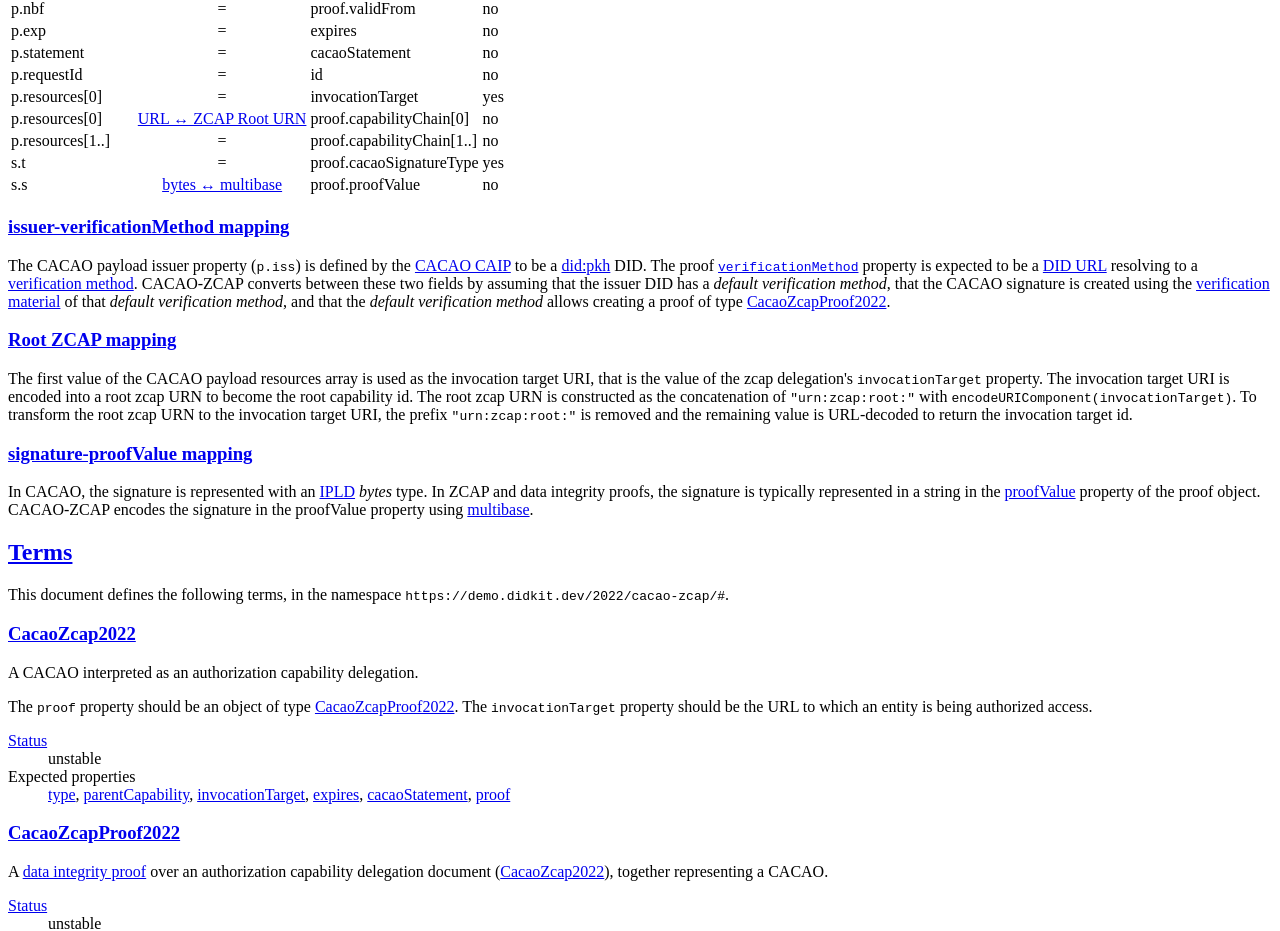
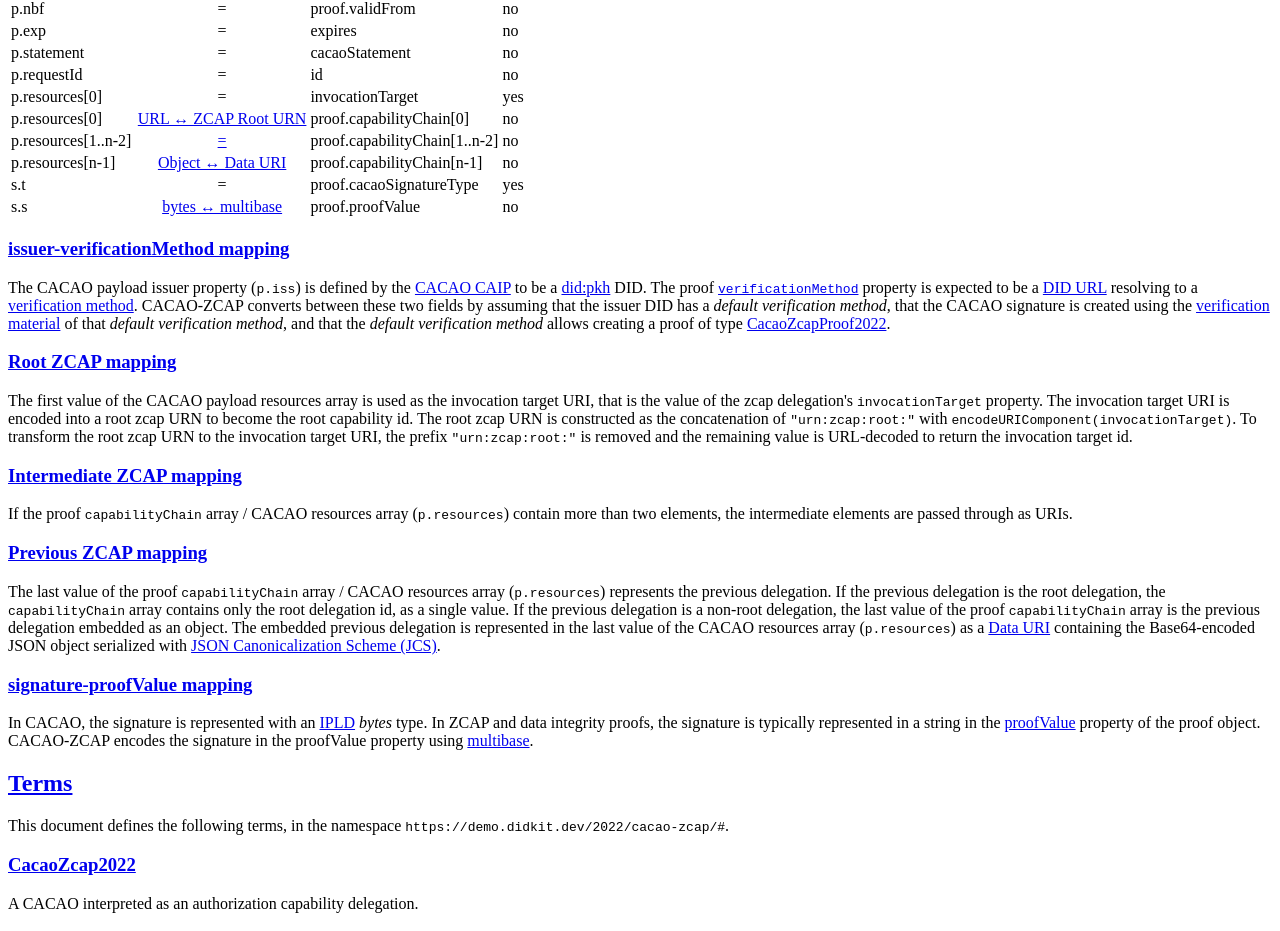
Before and after one commit to spruceid/cacao-zcap-rs, a plain HTML site: page index.html in a window 1280 px wide. Shown: the part 911-1842 px from the top of the page. Drawn offline with Linux system fonts and the light colour scheme.

Commit message:
Descibe capabilityChain/resources mapping

```diff
--- a/index.html
+++ b/index.html
@@ -168,9 +168,16 @@ section:target {
 			</tr>
 
 			<tr>
-				<td>p.resources[1..]</td>
-				<td>=</td>
-				<td>proof.capabilityChain[1..]</td>
+				<td>p.resources[1..n-2]</td>
+				<td><a href="#intermediate-zcap-mapping">=</a></td>
+				<td>proof.capabilityChain[1..n-2]</td>
+				<td>no</td>
+			</tr>
+
+			<tr>
+				<td>p.resources[n-1]</td>
+				<td><a href="#previous-zcap-mapping">Object &harr; Data URI</a></td>
+				<td>proof.capabilityChain[n-1]</td>
 				<td>no</td>
 			</tr>
 
@@ -200,6 +207,17 @@ section:target {
 	<section id="root-zcap-mapping">
 	<h3><a href="#root-zcap-mapping">Root ZCAP mapping</a></h3>
 	<p>The first value of the CACAO payload resources array is used as the invocation target URI, that is the value of the zcap delegation's <code>invocationTarget</code> property. The invocation target URI is encoded into a root zcap URN to become the root capability id. The root zcap URN is constructed as the concatenation of <code>"urn:zcap:root:"</code> with <code>encodeURIComponent(invocationTarget)</code>. To transform the root zcap URN to the invocation target URI, the prefix <code>"urn:zcap:root:"</code> is removed and the remaining value is URL-decoded to return the invocation target id.</p>
+	</section>
+
+	<section id="intermediate-zcap-mapping">
+	<h3><a href="#intermediate-zcap-mapping">Intermediate ZCAP mapping</a></h3>
+	<p>If the proof <code>capabilityChain</code> array / CACAO resources array (<code>p.resources</code>) contain more than two elements,
+	the intermediate elements are passed through as URIs.</p>
+	</section>
+
+	<section id="previous-zcap-mapping">
+	<h3><a href="#previous-zcap-mapping">Previous ZCAP mapping</a></h3>
+	<p>The last value of the proof <code>capabilityChain</code> array / CACAO resources array (<code>p.resources</code>) represents the previous delegation. If the previous delegation is the root delegation, the <code>capabilityChain</code> array contains only the root delegation id, as a single value. If the previous delegation is a non-root delegation, the last value of the proof <code>capabilityChain</code> array is the previous delegation embedded as an object. The embedded previous delegation is represented in the last value of the CACAO resources array (<code>p.resources</code>) as a <a href="https://datatracker.ietf.org/doc/html/rfc2397">Data URI</a> containing the Base64-encoded JSON object serialized with <a href="https://www.rfc-editor.org/rfc/rfc8785">JSON Canonicalization Scheme (JCS)</a>.</p>
 	</section>
 
 	<section id="signature-proof-value-mapping">
```
